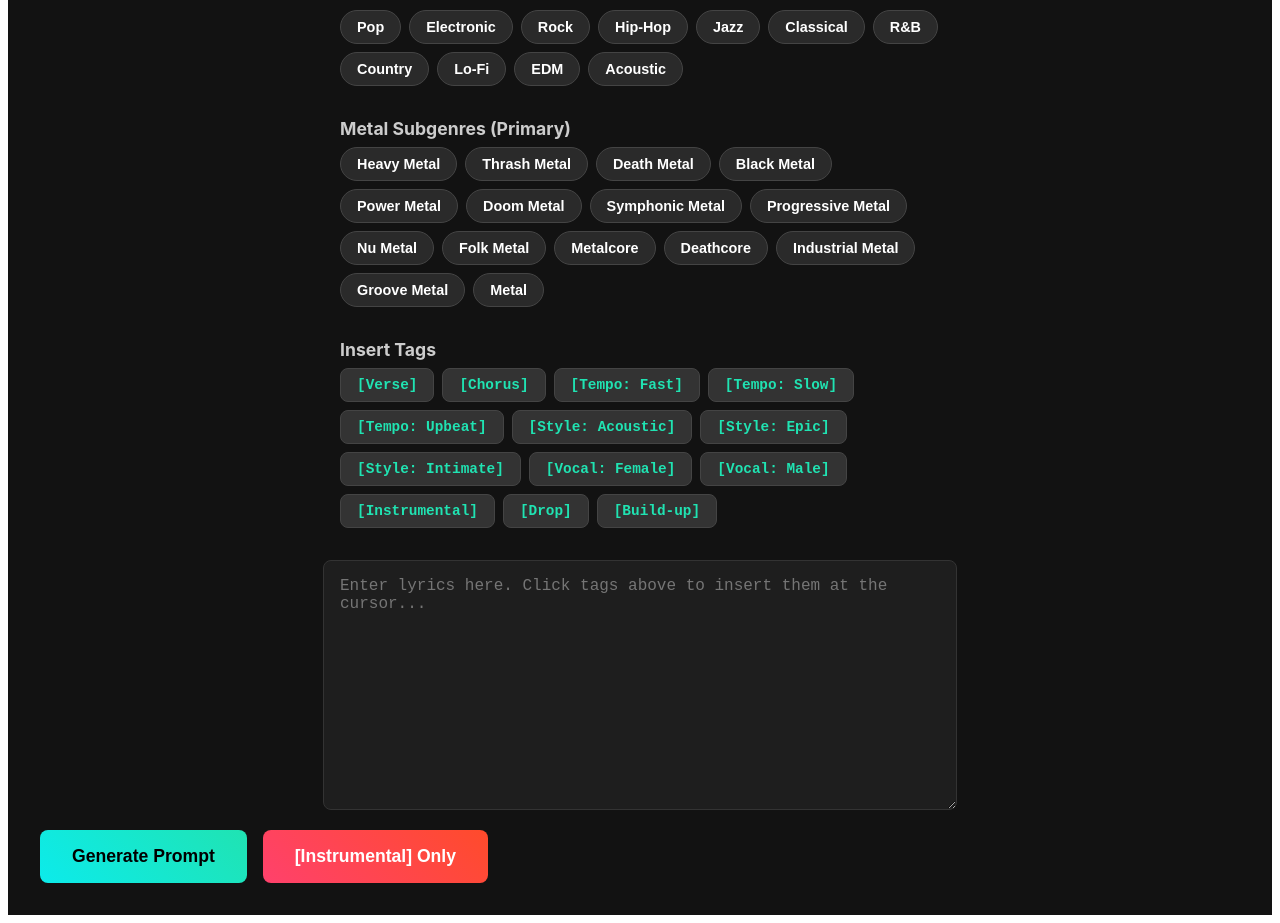
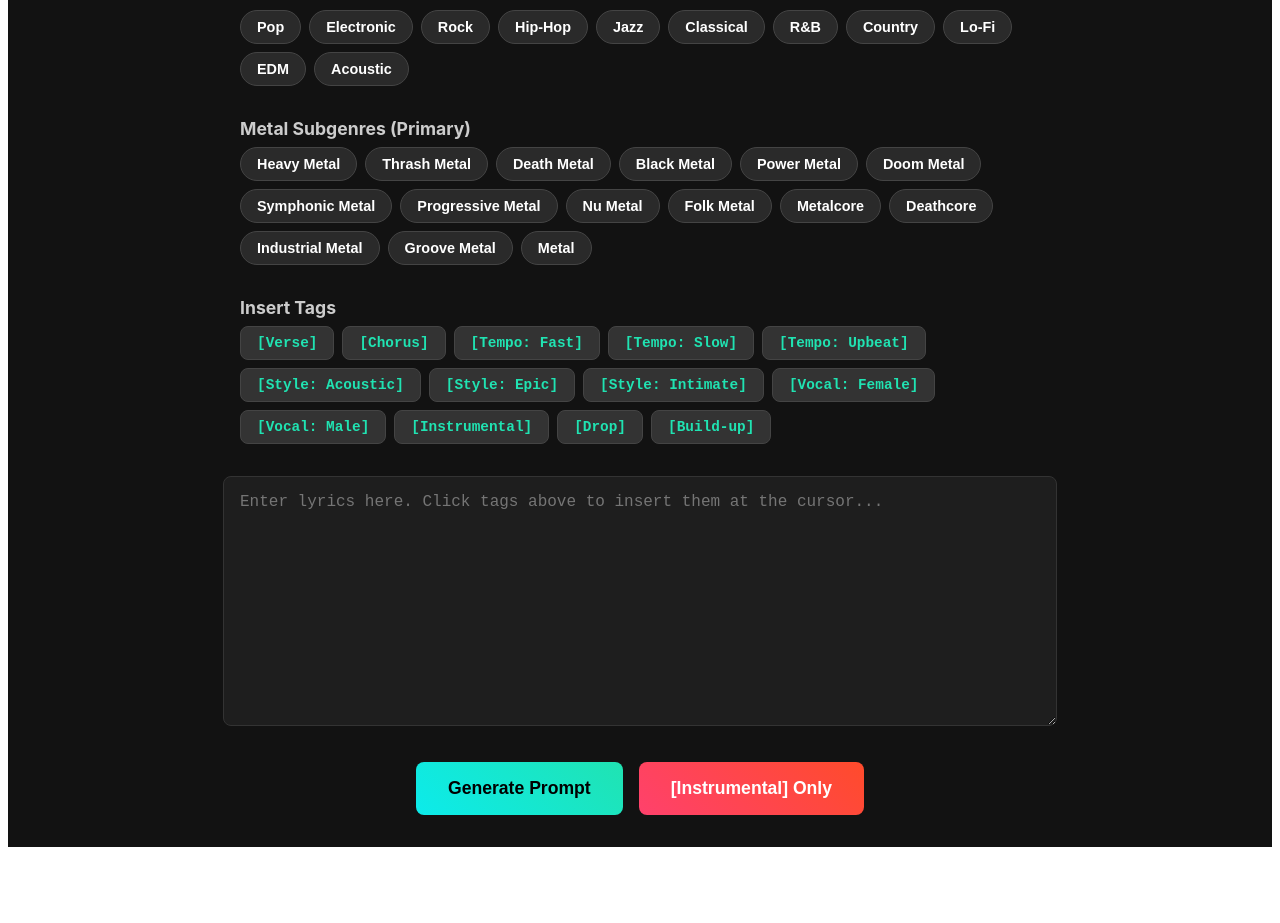
Before and after one commit to Eidolf/ER-Suno-PromptGenerator, a React (Vite) app in the folder frontend/: page / in a window 1280 px wide. Shown: the part 204-1127 px from the top of the page. After the commit the page ends 1059 px from the top, so only its background shows below. Built offline with nearby package versions, Linux system fonts and the light colour scheme.

Commit message:
style: center buttons and increase max-width for desktop

```diff
--- a/frontend/src/App.css
+++ b/frontend/src/App.css
@@ -15,7 +15,9 @@ header h1 {
 
 textarea {
   width: 100%;
-  max-width: 600px;
+  max-width: 800px;
+  display: block;
+  margin: 0 auto;
   background: #1e1e1e;
   color: #fff;
   border: 1px solid #333;
@@ -43,7 +45,7 @@ button:hover {
 .result-container {
   margin-top: 2rem;
   text-align: left;
-  max-width: 600px;
+  max-width: 800px;
   margin-left: auto;
   margin-right: auto;
   background: #1e1e1e;
@@ -60,7 +62,7 @@ pre {
 
 .filter-container {
   margin-bottom: 1rem;
-  max-width: 600px;
+  max-width: 800px;
   margin-left: auto;
   margin-right: auto;
 }
@@ -84,7 +86,7 @@ pre {
 .selection-section {
   margin-bottom: 2rem;
   text-align: left;
-  max-width: 600px;
+  max-width: 800px;
   margin-left: auto;
   margin-right: auto;
 }
@@ -139,8 +141,12 @@ pre {
 
 .button-group {
   display: flex;
+  flex-wrap: wrap;
   gap: 1rem;
-  justify-content: flex-start;
+  justify-content: center;
+  max-width: 800px;
+  margin-left: auto;
+  margin-right: auto;
   margin-top: 1rem;
 }
 
```
